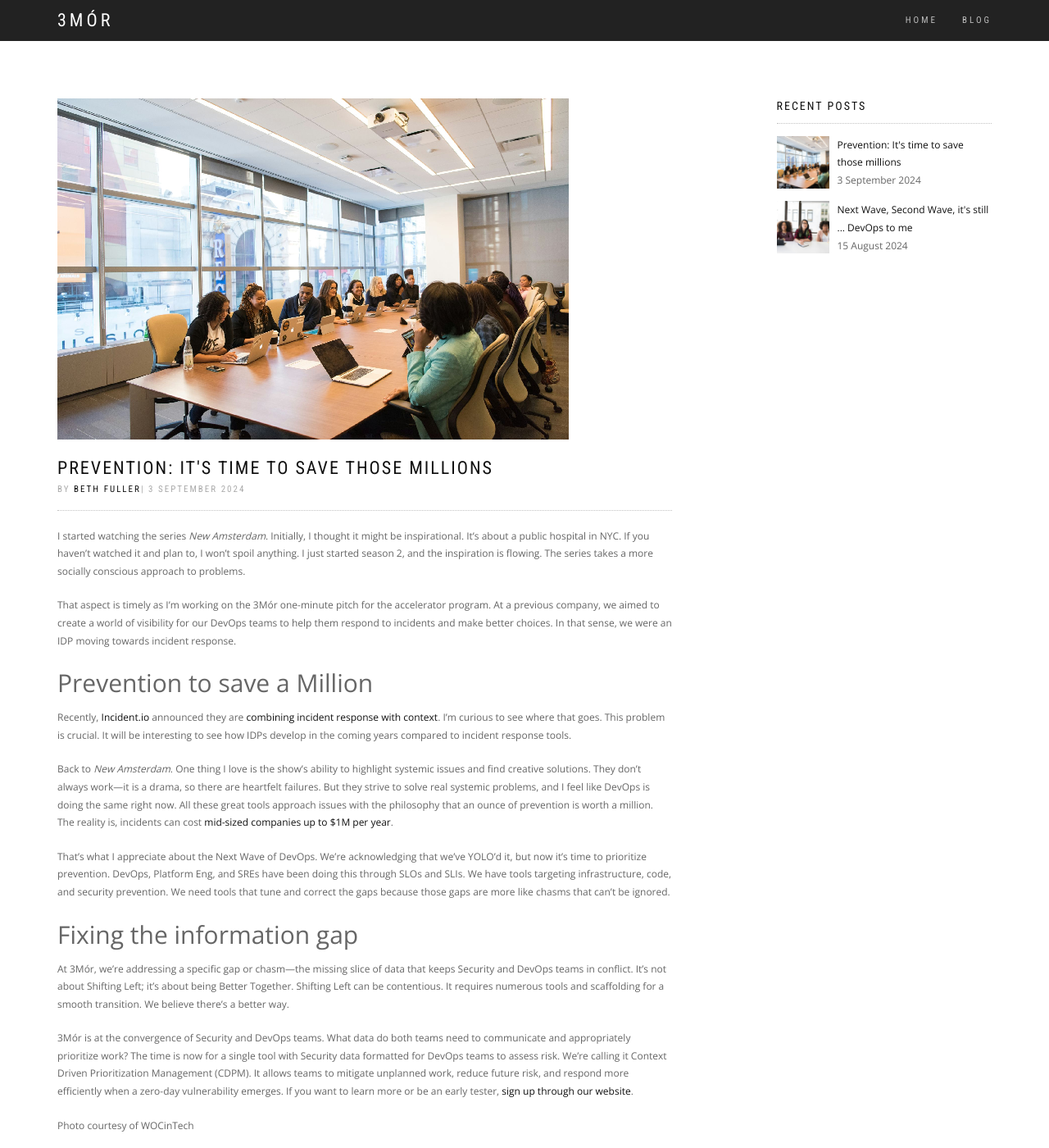
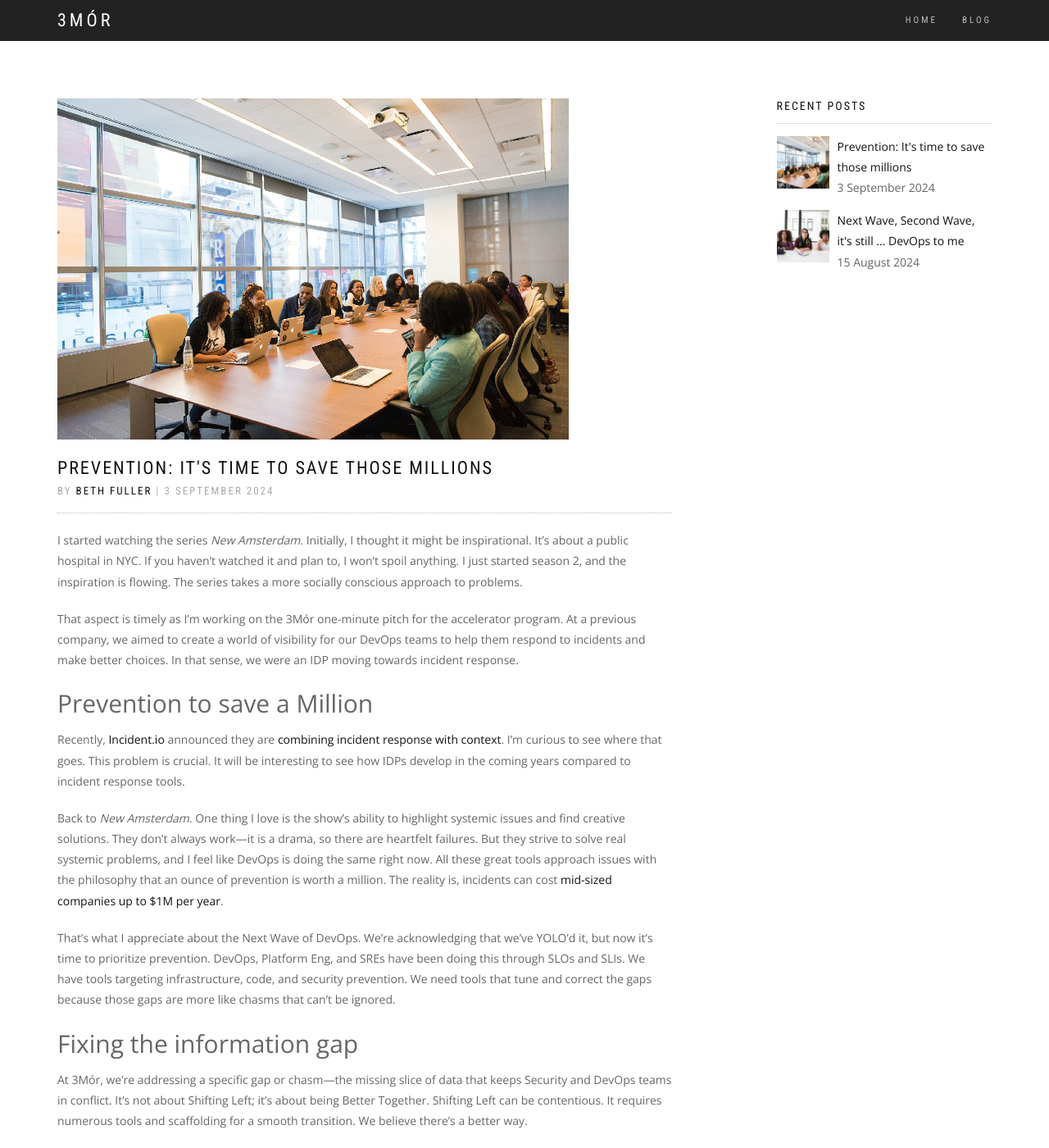
Before and after one commit to 3mor-io/3mor, a Jekyll site: the page built from website/_posts/2024-09-03-prevention.md, in a window 1280 px wide and 1400 px high. Shown: the whole window at 82% size. Built offline with Jekyll 4.4.1, drawn with Linux system fonts in a browser that asks for light colours; some web fonts are replaced.

Commit message:
Increase base font size

```diff
--- a/website/_layouts/post.html
+++ b/website/_layouts/post.html
@@ -11,7 +11,7 @@ layout: default
               <div class="post-thumbnail"><img src="{{ page.image }}" /></div>
               <div class="post-header font-alt">
                 <h1 class="post-title">{{ page.title }}</h1>
-                <div class="post-meta">By&nbsp;<a href="#">{{ page.author }}</a>| {{ page.date | date: "%-d %B %Y" }}
+                <div class="post-meta">By&nbsp;<a href="#">{{ page.author }}</a> | {{ page.date | date: "%-d %B %Y" }}
                 </div>
               </div>
               <div class="post-entry">
--- a/website/assets/css/style.css
+++ b/website/assets/css/style.css
@@ -9,7 +9,7 @@ html {
 
 body {
   background: #fff;
-  font: 400 12px/1.8 "Open Sans", sans-serif;
+  font: 400 14px/1.8 "Open Sans", sans-serif;
   color: #666;
   -webkit-font-smoothing: antialiased;
 }
@@ -1062,6 +1062,7 @@ Hero Slider
 .hero-slider .slides > li {
   display: none;
   -webkit-backface-visibility: hidden;
+  backface-visibility: hidden;
 }
 
 .hero-slider,
@@ -1748,6 +1749,7 @@ Google map
   left: 50%;
   height: 14px;
   width: 14px;
+  transform: rotate(45deg);
   -webkit-transform: rotate(45deg);
   -moz-transform: rotate(45deg);
   -ms-transform: rotate(45deg);
@@ -1763,6 +1765,7 @@ Google map
   left: 50%;
   height: 16px;
   width: 16px;
+  transform: rotate(45deg);
   -webkit-transform: rotate(45deg);
   -moz-transform: rotate(45deg);
   -ms-transform: rotate(45deg);
@@ -2165,7 +2168,7 @@ Google map
 }
 
 .post-meta {
-  font-size: 11px;
+  font-size: 13px;
   color: #aaa;
 }
 
```
